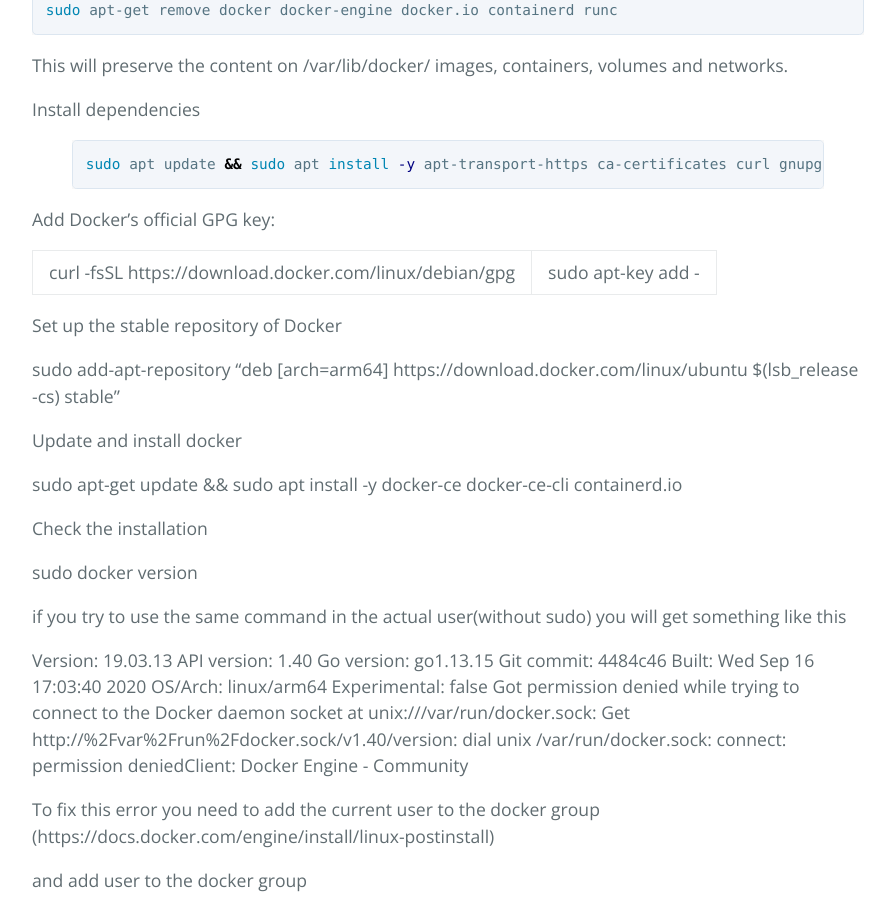
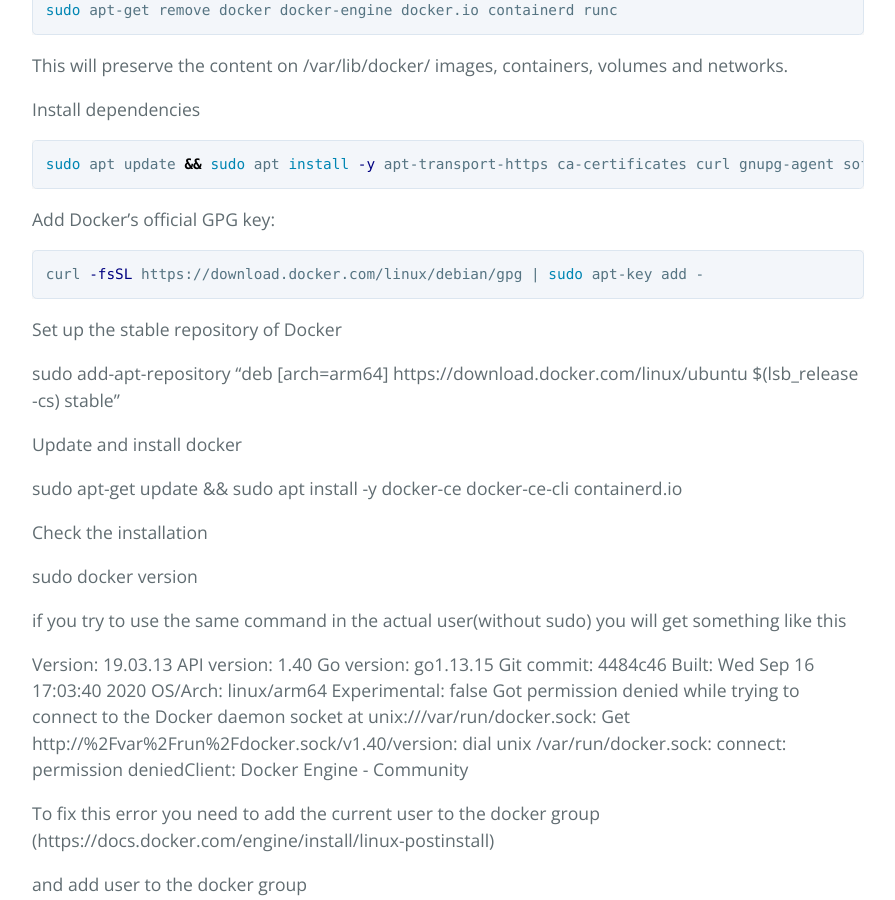
Before and after one commit to JavierLimon/javier-blog, a Jekyll site: the page built from _posts/2020-09-22-install-docker-raspberry-pi.md, in a window 1280 px wide and 900 px high, scrolled down 614 px. Shown: the whole window, without its empty margins (192-1087 px from the left). Built offline with Jekyll 4.4.1, drawn with Linux system fonts in a browser that asks for light colours.

Commit message:
testing hightlight 4
Co-Authored-By: Javier Limon <JavierLimon@users.noreply.github.com>

````diff
--- a/_posts/2020-09-22-install-docker-raspberry-pi.md
+++ b/_posts/2020-09-22-install-docker-raspberry-pi.md
@@ -22,14 +22,14 @@ This will preserve the content on /var/lib/docker/ images, containers, volumes a
 
 Install dependencies
 
-{% highlight shell %}
+```shell
 sudo apt update && sudo apt install -y apt-transport-https ca-certificates curl gnupg-agent software-properties-common
-{% endhighlight %}
+```
 
 Add Docker's official GPG key:
-
+```shell
 curl -fsSL https://download.docker.com/linux/debian/gpg | sudo apt-key add -
-
+```
 Set up the stable repository of Docker
 
 sudo add-apt-repository "deb [arch=arm64] https://download.docker.com/linux/ubuntu $(lsb_release -cs) stable"
````
